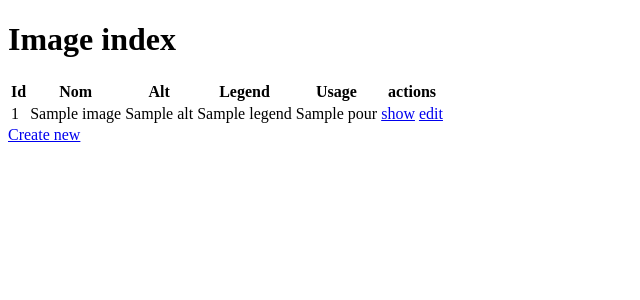
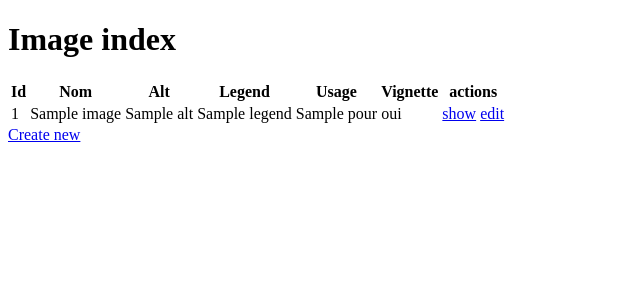
Before and after one commit to ChristineZedday/Imageur_Symfony, a Symfony app: template templates/image/index.html.twig in a window 1280 px wide. Shown: the top 300 px of the page, without its empty margins (0-640 px from the left). Run offline with Twig, Linux system fonts and the light colour scheme; the template is opened without the code that fills it: most values are stand-ins (such as "Sample title", 1, 10 or a date in 2020); some libraries are stand-ins or nearby versions.

Commit message:
col vignette

```diff
--- a/templates/image/index.html.twig
+++ b/templates/image/index.html.twig
@@ -13,6 +13,7 @@
                 <th>Alt</th>
                 <th>Legend</th>
                 <th>Usage</th>
+                <th>Vignette</th>
                 <th>actions</th>
             </tr>
         </thead>
@@ -24,6 +25,7 @@
                 <td>{{ image.alt }}</td>
                 <td>{{ image.legend }}</td>
                 <td>{{ image.pour}}</td>
+                 <td>{% if image.vignette %} oui {% else %} non {% endif %}</td>
                 <td>
                     <a href="{{ path('image_show', {'id': image.id}) }}">show</a>
                     <a href="{{ path('image_edit', {'id': image.id}) }}">edit</a>
--- a/templates/image/show.html.twig
+++ b/templates/image/show.html.twig
@@ -24,6 +24,10 @@
                 <td>{{ image.legend }}</td>
             </tr>
             <tr>
+            <th>Vignette</th>
+            </tr>
+              <td>{% if image.vignette %} oui {% else %} non {% endif %}</td>
+            <tr>
                 <th>Usage</th>
                 <td>{{ image.pour }}</td>
             </tr>
```
